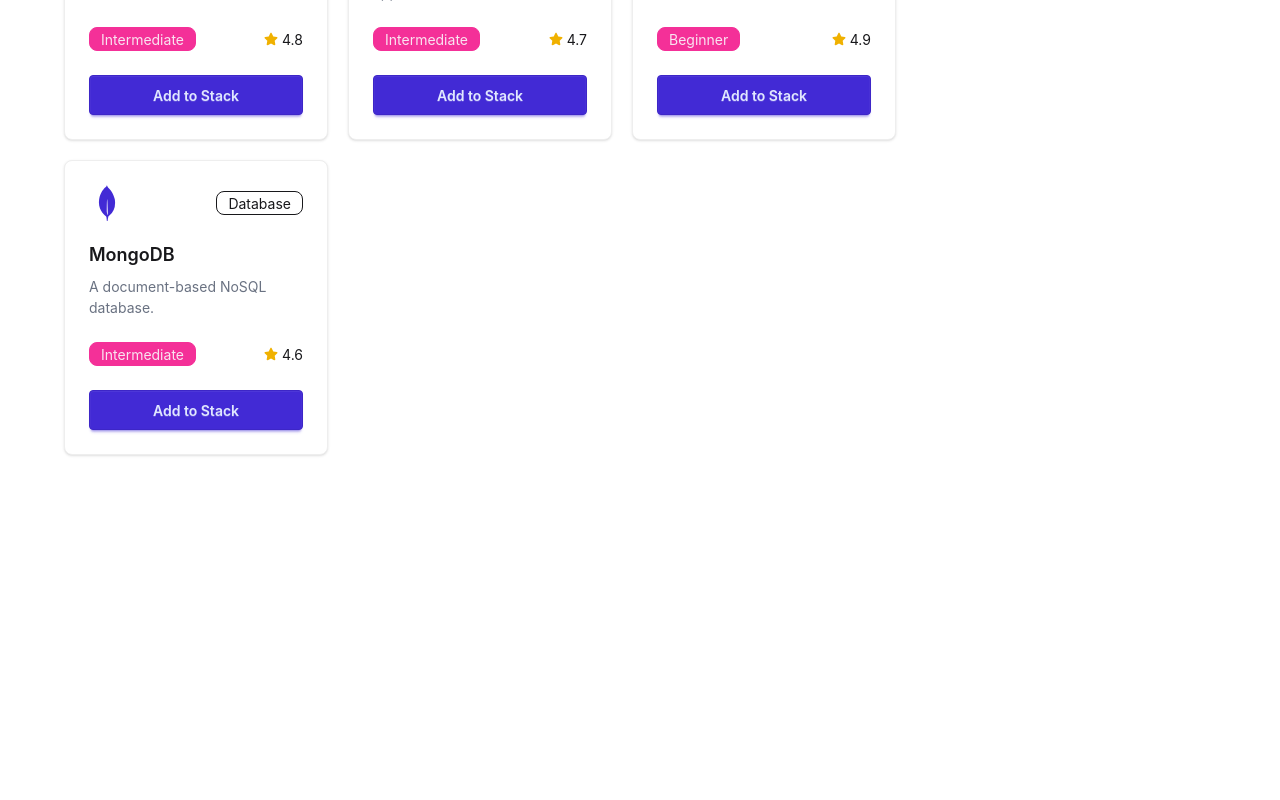
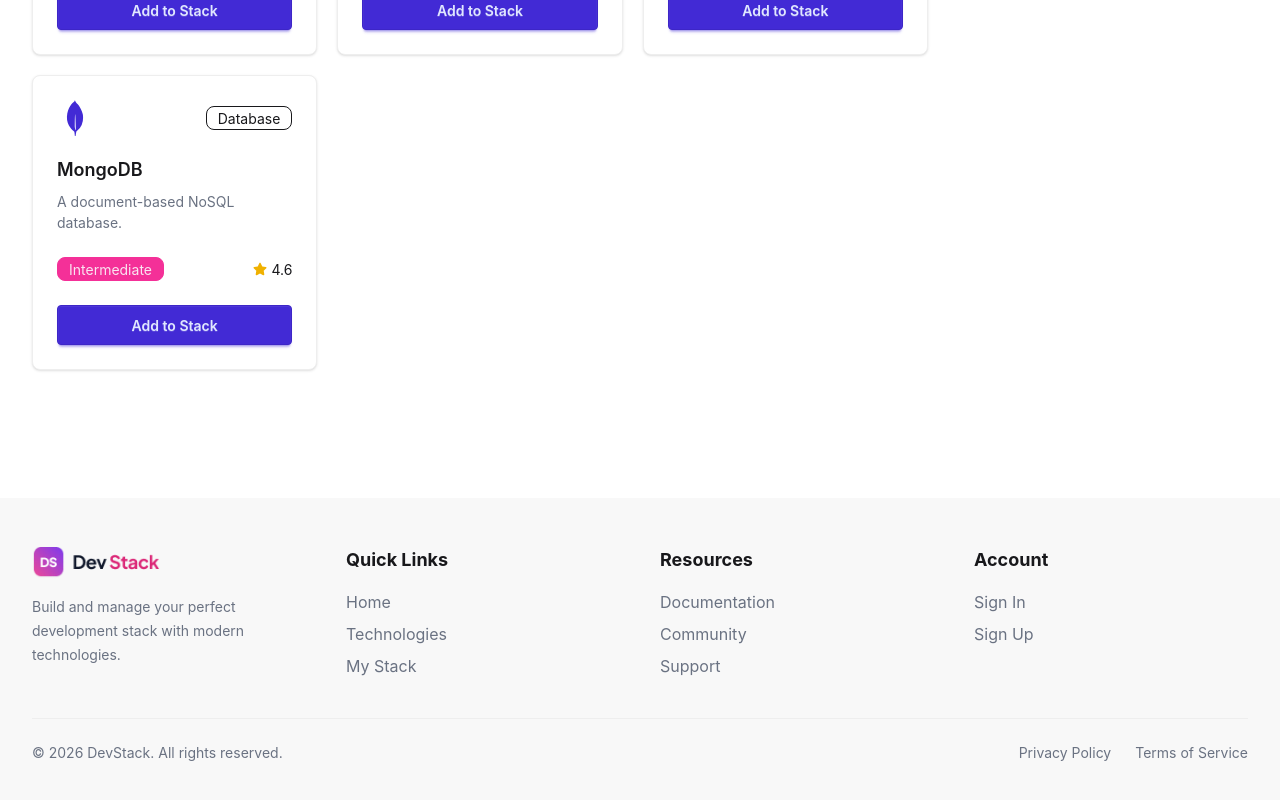
Before and after one commit to shajib97/dev-stack, a React (Vite) app: page / in a window 1280 px wide. Shown: the part 1082-1882 px from the top of the page. Before the commit the page ends 1665 px from the top, so only its background shows below. Built offline with nearby package versions, Linux system fonts and the light colour scheme.

Commit message:
Add: Footer section

```diff
--- a/src/components/Footer.jsx
+++ b/src/components/Footer.jsx
@@ -0,0 +1,125 @@
+import logo from "../assets/logo-text.png";
+
+const Footer = () => {
+  return (
+    <footer className="bg-base-200 mt-16">
+      <div className="max-w-7xl mx-auto px-4 md:px-8 py-12">
+
+        <div className="grid grid-cols-1 sm:grid-cols-2 lg:grid-cols-4 gap-10">
+
+          {/* Logo + Description */}
+          <div>
+            <img
+              src={logo}
+              alt="DevStack"
+              className="w-32 mb-4"
+            />
+
+            <p className="text-gray-500 text-sm leading-6">
+              Build and manage your perfect development stack with modern
+              technologies.
+            </p>
+          </div>
+
+          {/* Quick Links */}
+          <div>
+            <h3 className="font-bold text-lg mb-4">
+              Quick Links
+            </h3>
+
+            <ul className="space-y-2 text-gray-500">
+              <li>
+                <a className="hover:text-primary cursor-pointer">
+                  Home
+                </a>
+              </li>
+
+              <li>
+                <a className="hover:text-primary cursor-pointer">
+                  Technologies
+                </a>
+              </li>
+
+              <li>
+                <a className="hover:text-primary cursor-pointer">
+                  My Stack
+                </a>
+              </li>
+            </ul>
+          </div>
+
+          {/* Resources */}
+          <div>
+            <h3 className="font-bold text-lg mb-4">
+              Resources
+            </h3>
+
+            <ul className="space-y-2 text-gray-500">
+              <li>
+                <a className="hover:text-primary cursor-pointer">
+                  Documentation
+                </a>
+              </li>
+
+              <li>
+                <a className="hover:text-primary cursor-pointer">
+                  Community
+                </a>
+              </li>
+
+              <li>
+                <a className="hover:text-primary cursor-pointer">
+                  Support
+                </a>
+              </li>
+            </ul>
+          </div>
+
+          {/* Account */}
+          <div>
+            <h3 className="font-bold text-lg mb-4">
+              Account
+            </h3>
+
+            <ul className="space-y-2 text-gray-500">
+              <li>
+                <a className="hover:text-primary cursor-pointer">
+                  Sign In
+                </a>
+              </li>
+
+              <li>
+                <a className="hover:text-primary cursor-pointer">
+                  Sign Up
+                </a>
+              </li>
+            </ul>
+          </div>
+
+        </div>
+
+        {/* Bottom Footer */}
+        <div className="border-t border-base-300 mt-10 pt-6 flex flex-col md:flex-row justify-between items-center gap-4 text-sm text-gray-500">
+
+          <p>
+            © 2026 DevStack. All rights reserved.
+          </p>
+
+          <div className="flex gap-6">
+            <a className="hover:text-primary cursor-pointer">
+              Privacy Policy
+            </a>
+
+            <a className="hover:text-primary cursor-pointer">
+              Terms of Service
+            </a>
+          </div>
+
+        </div>
+
+      </div>
+    </footer>
+  );
+};
+
+export default Footer;
--- a/src/components/TechnologyList.jsx
+++ b/src/components/TechnologyList.jsx
@@ -23,19 +23,16 @@
   }
 
   return (
-    <section className="max-w-7xl mx-auto px-4 md:px-8 py-16">
-
+    <div>
       <div className="mb-8">
-        <h2 className="text-3xl md:text-4xl font-bold">
-          Explore Technologies
-        </h2>
+        <h2 className="text-3xl md:text-4xl font-bold">Explore Technologies</h2>
 
         <p className="text-gray-500 mt-2">
           Discover popular technologies and build your development stack.
         </p>
       </div>
 
-      <div className="grid grid-cols-1 md:grid-cols-2 lg:grid-cols-3 gap-5">
+      <div className="grid grid-cols-1 md:grid-cols-2 xl:grid-cols-3 gap-5">
         {technologies.map((technology) => (
           <TechnologyCard
             key={technology.id}
@@ -44,8 +41,7 @@
           />
         ))}
       </div>
-
-    </section>
+    </div>
   );
 };
 
--- a/src/pages/Home.jsx
+++ b/src/pages/Home.jsx
@@ -4,6 +4,7 @@
 import TechnologyList from "../components/TechnologyList";
 import Stack from "../components/Stack";
 import { ToastContainer, toast } from "react-toastify";
+import Footer from "../components/Footer";
 
 const Home = () => {
   const [stack, setStack] = useState([]);
@@ -42,15 +43,15 @@
 
       <Hero />
 
-      <main className="max-w-7xl mx-auto px-4 md:px-8 py-16">
-        <div className="flex flex-col lg:flex-row gap-8">
-          {/* Technology Section */}
-          <div className="flex-1">
+      <main className="max-w-7xl mx-auto px-4 md:px-8 py-12 md:py-16">
+        <div className="flex flex-col lg:flex-row gap-8 items-start">
+          {/* Technologies */}
+          <div className="w-full lg:flex-1">
             <TechnologyList handleAddToStack={handleAddToStack} />
           </div>
 
-          {/* Stack Section */}
-          <div className="w-full lg:w-72">
+          {/* Your Stack */}
+          <div className="w-full lg:w-72 lg:sticky lg:top-5">
             <Stack
               stack={stack}
               handleRemove={handleRemove}
@@ -59,6 +60,7 @@
           </div>
         </div>
       </main>
+      <Footer />
       <ToastContainer position="top-right" />
     </>
   );
```
